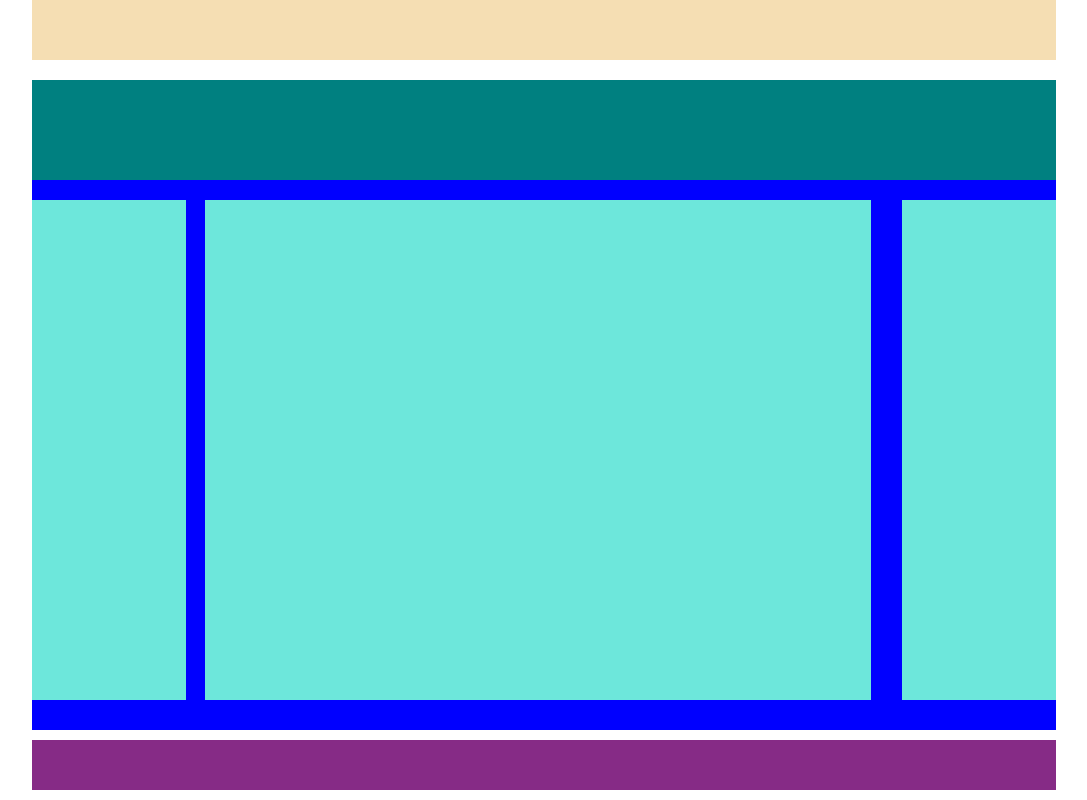
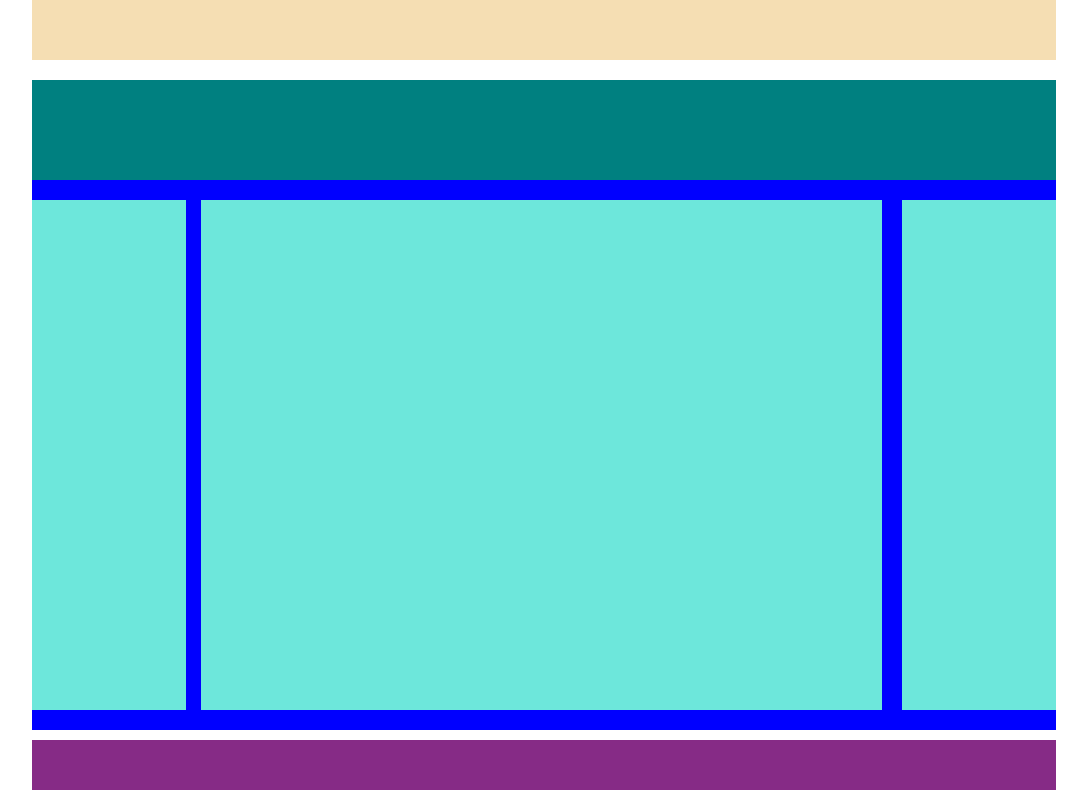
Before and after one commit to samuelepietrasanta/htmlcss-struttura-wp, a plain HTML site: page index.html in a window 1280 px wide. Shown: the part 505-1305 px from the top of the page, without its empty margins (96-1183 px from the left). Drawn offline with Linux system fonts and the light colour scheme.

Commit message:
final-revision

```diff
--- a/css/style.css
+++ b/css/style.css
@@ -38,7 +38,7 @@ footer{
 }
 
 .float-left{
-    float: lefts;
+    float: left;
 }
 
 .float-right{
@@ -47,12 +47,13 @@ footer{
 
 #articles{
     margin:20px 0px;
+    height: 510px;
 }
 
 .article{
     display:inline-block;
     width: 200px;
-    height: 500px;
+    height: 100%;
     background-color: rgb(109, 231, 219);
 }
 
@@ -62,6 +63,6 @@ footer{
 }
 
 #main-article{
-    width: calc(68% - 30px);
+    width: calc(70% - 35px);
     margin: 0px 15px;
 }
```
